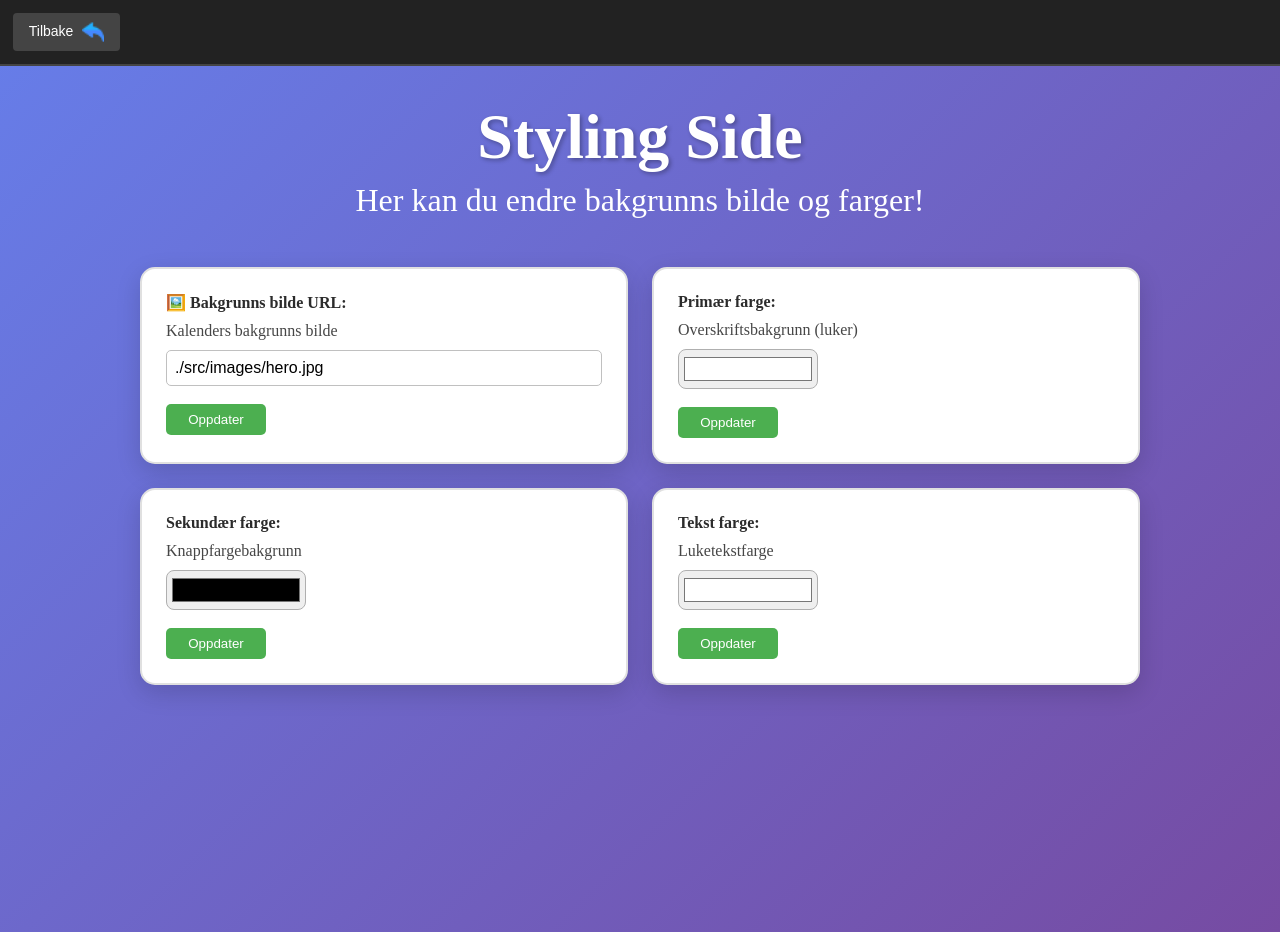
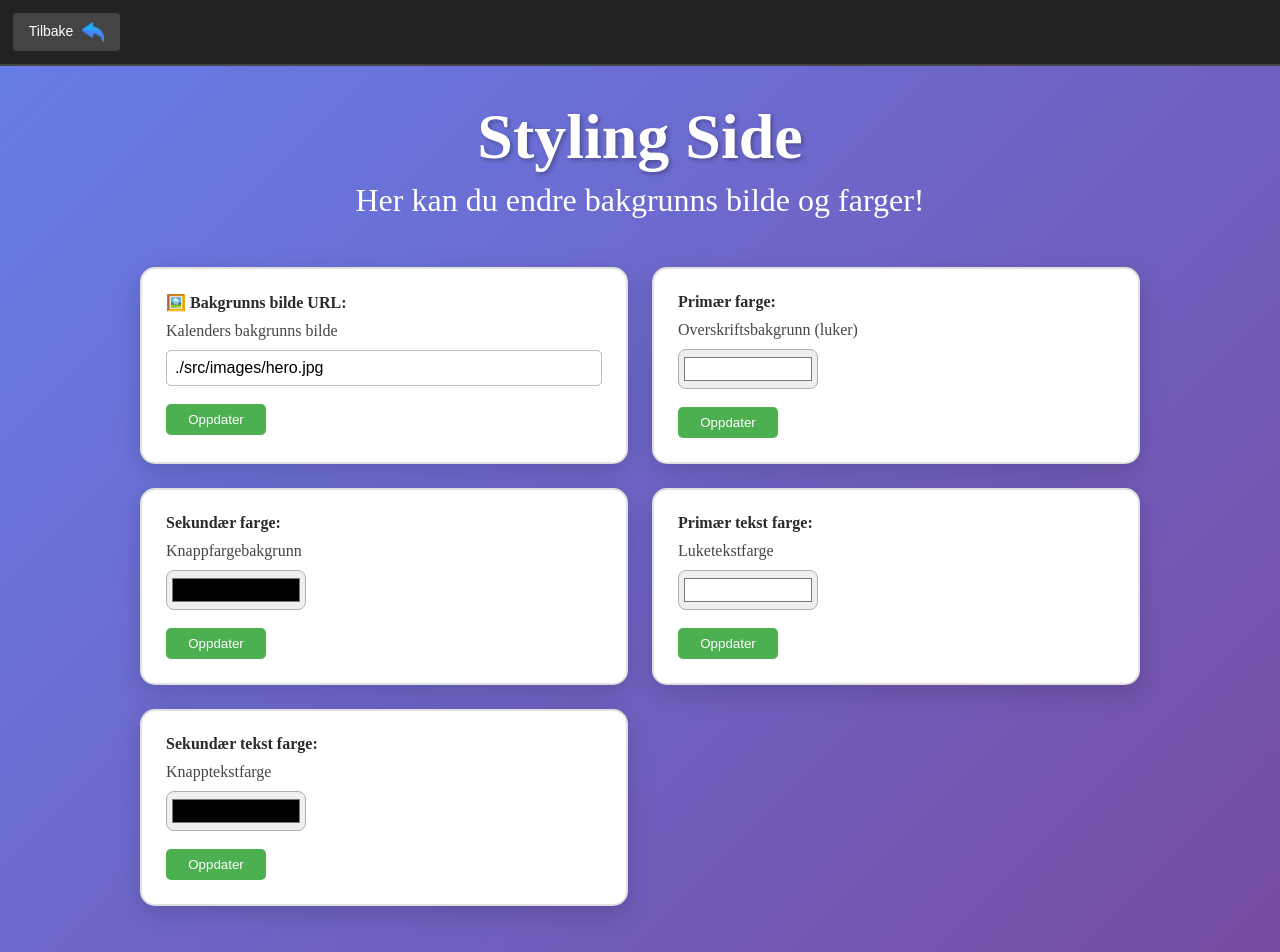
Before and after one commit to evilimas/Julekalender, a Vue app: page /styling in a window 1280 px wide. Shown: the top 952 px of the page. Built offline with nearby package versions, Linux system fonts and the light colour scheme; no server answers; the database is empty; sample sign-in values are in the browser's storage.

Commit message:
seperated text colors

```diff
--- a/src/components/KalenderComponent.vue
+++ b/src/components/KalenderComponent.vue
@@ -78,7 +78,7 @@ const createId = (dagtall: number) => {
           Dag {{ day.day }}
         </h3>
         <button
-          :style="{ backgroundColor: `${firebaseStore.styleDocument?.secondaryColor || '#8298FC'}`, color: `${firebaseStore.styleDocument?.textColor || 'white'}` }"
+          :style="{ backgroundColor: `${firebaseStore.styleDocument?.secondaryColor || '#8298FC'}`, color: `${firebaseStore.styleDocument?.secondaryTextColor || 'white'}` }"
           @click="unlockLuke(day, day.day)">
           lås opp
         </button>
--- a/src/views/LagKalenderSide.vue
+++ b/src/views/LagKalenderSide.vue
@@ -205,7 +205,8 @@ textarea {
 }
 
 .save-btn {
-  background: linear-gradient(135deg, #667eea 0%, #764ba2 100%);
+  /* background: linear-gradient(135deg, #667eea 0%, #764ba2 100%); */
+  background: #4CAF50;
   color: white;
   border: none;
   padding: 1rem 2.5rem;
@@ -220,6 +221,7 @@ textarea {
 .save-btn:hover {
   transform: translateY(-2px);
   box-shadow: 0 8px 25px rgba(0, 0, 0, 0.3);
+  background-color: #45a049
 }
 
 .save-btn:active {
--- a/src/views/StylingSide.vue
+++ b/src/views/StylingSide.vue
@@ -8,6 +8,7 @@
         const primaryColor = ref<string>(firebaseStore.styleDocument?.primaryColor || '#ffffff');
         const secondaryColor = ref<string>(firebaseStore.styleDocument?.secondaryColor || '#000000');
         const textColor = ref<string>(firebaseStore.styleDocument?.textColor || '#ffffff');
+        const secondaryTextColor = ref<string>(firebaseStore.styleDocument?.secondaryTextColor || '#000000');
         const isUpdating = ref<boolean>(false);
         const message = ref<string>('');
 
@@ -71,6 +72,20 @@
             setTimeout(() => message.value = '', 3000);
           }
         };
+        const updateSecondaryText = async () => {
+          try {
+            isUpdating.value = true;
+            message.value = '';
+            await firebaseStore.updateStyleValue('secondaryTextColor', secondaryTextColor.value);
+            message.value = 'Tekst farge oppdatert! ✅';
+          } catch (error) {
+            message.value = 'Tekst farge oppdatering feilet ❌';
+            console.error(error);
+          } finally {
+            isUpdating.value = false;
+            setTimeout(() => message.value = '', 3000);
+          }
+        };
 
       </script>
 <template>
@@ -115,10 +130,18 @@
                 </button>
             </div>
             <div class="input">
-                <label for="text-color">Tekst farge:</label>
+                <label for="text-color">Primær tekst farge:</label>
                 <p>Luketekstfarge</p>
                 <input id="text-color" type="color" v-model="textColor" :disabled="isUpdating"/>
                 <button @click="updateText" :disabled="isUpdating">
+                  {{ isUpdating ? 'Oppdaterer...' : 'Oppdater' }}
+                </button>
+            </div>
+            <div class="input">
+                <label for="text-color">Sekundær tekst farge:</label>
+                <p>Knapptekstfarge</p>
+                <input id="secondary-text-color" type="color" v-model="secondaryTextColor" :disabled="isUpdating"/>
+                <button @click="updateSecondaryText" :disabled="isUpdating">
                   {{ isUpdating ? 'Oppdaterer...' : 'Oppdater' }}
                 </button>
             </div>
```
Also changed, not shown: src/stores/FirebaseStore.ts (+10 -13 lines).
